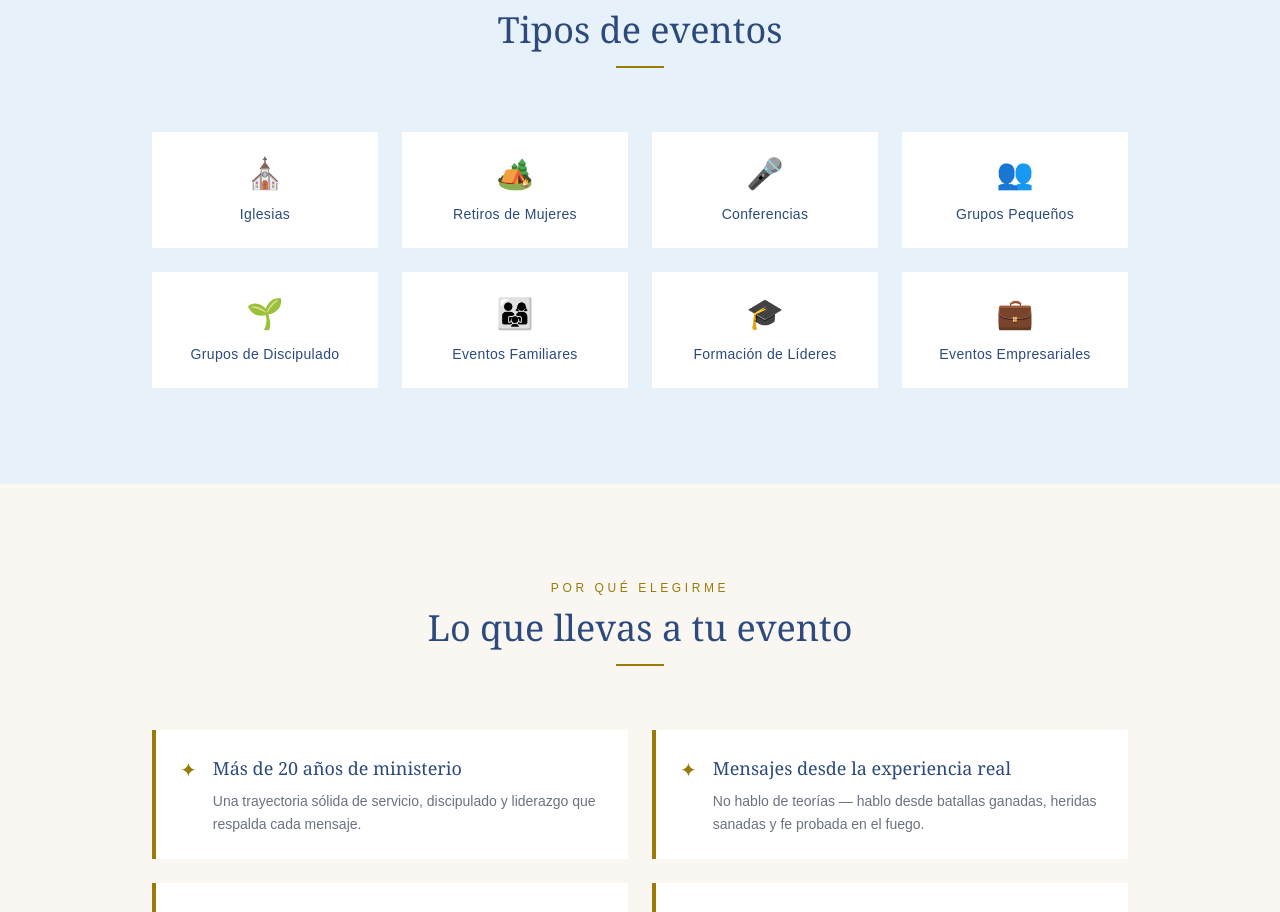
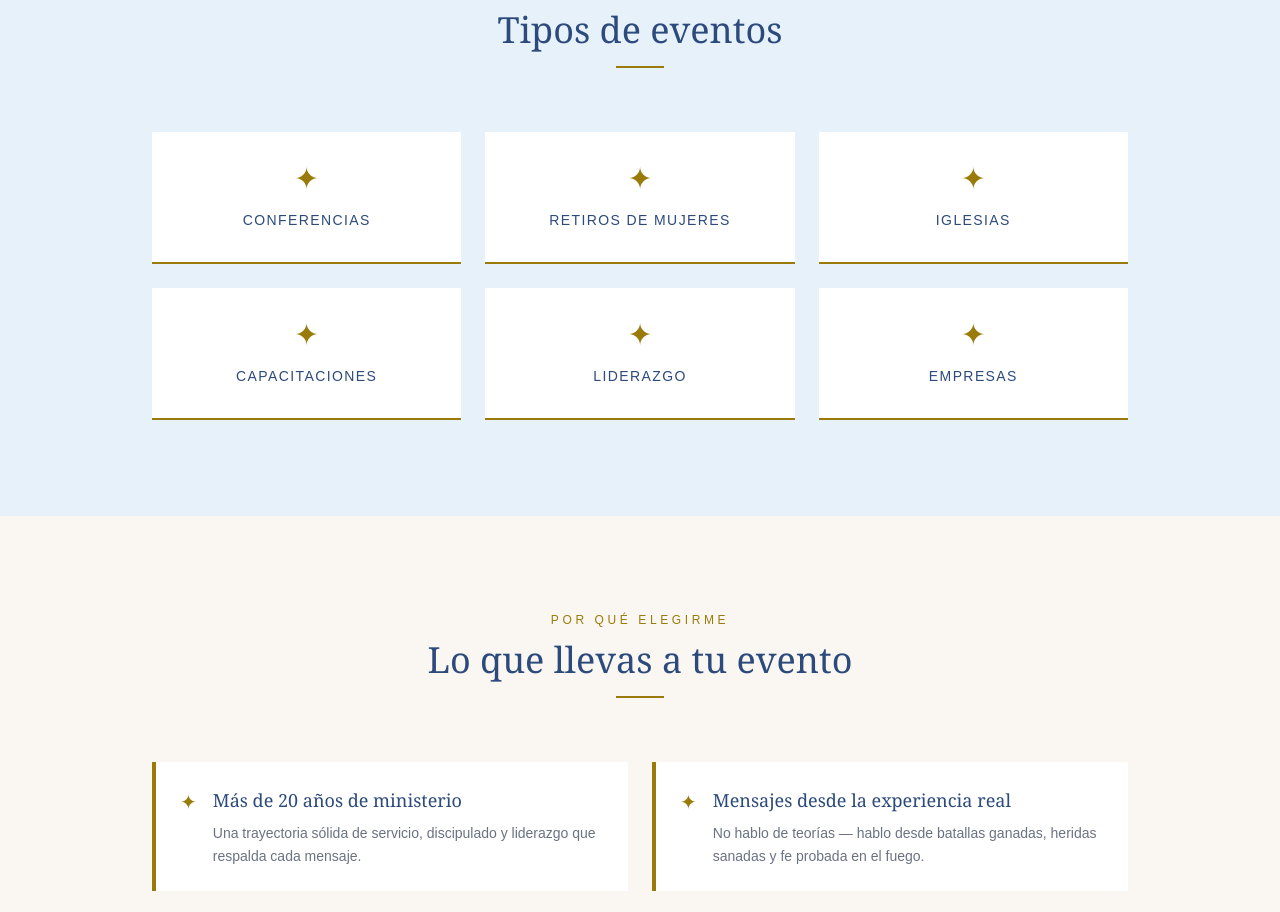
Before and after one commit to emprendersonarcreer/mayenlegacy, a Next.js app: page /conferencista in a window 1280 px wide. Shown: the part 1620-2532 px from the top of the page. Built offline with nearby package versions, Linux system fonts and the light colour scheme.

Commit message:
fix: replace emojis with gold stars and update event types

```diff
--- a/app/conferencista/page.tsx
+++ b/app/conferencista/page.tsx
@@ -121,20 +121,18 @@ export default function Conferencista() {
           </h2>
           <div className="w-12 h-[2px] bg-[#9A7B0A] mx-auto mb-16" />
 
-          <div className="grid grid-cols-2 md:grid-cols-4 gap-6 text-center">
+          <div className="grid grid-cols-2 md:grid-cols-3 gap-6 text-center">
             {[
-              { icon: "⛪", label: "Iglesias" },
-              { icon: "🏕️", label: "Retiros de Mujeres" },
-              { icon: "🎤", label: "Conferencias" },
-              { icon: "👥", label: "Grupos Pequeños" },
-              { icon: "🌱", label: "Grupos de Discipulado" },
-              { icon: "👨‍👩‍👧", label: "Eventos Familiares" },
-              { icon: "🎓", label: "Formación de Líderes" },
-              { icon: "💼", label: "Eventos Empresariales" },
-            ].map((item, i) => (
-              <div key={i} className="bg-white p-6 flex flex-col items-center gap-3">
-                <span className="text-3xl">{item.icon}</span>
-                <p className="text-[#2C4A7C] text-sm tracking-wide font-medium">{item.label}</p>
+              "Conferencias",
+              "Retiros de Mujeres",
+              "Iglesias",
+              "Capacitaciones",
+              "Liderazgo",
+              "Empresas",
+            ].map((label, i) => (
+              <div key={i} className="bg-white p-8 flex flex-col items-center gap-4 border-b-2 border-[#9A7B0A]">
+                <span className="text-[#9A7B0A] text-3xl leading-none">✦</span>
+                <p className="text-[#2C4A7C] text-sm tracking-widest font-medium uppercase">{label}</p>
               </div>
             ))}
           </div>
```
